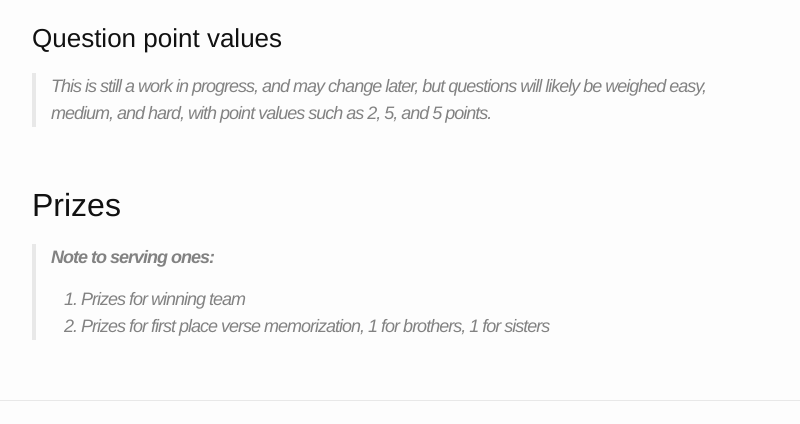
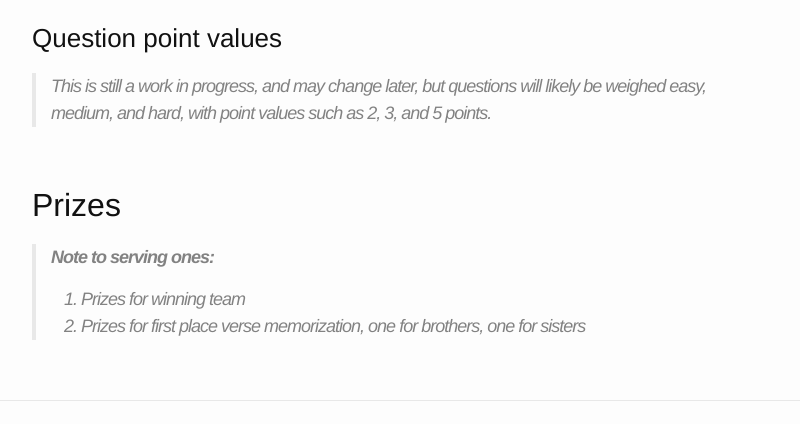
Before and after one commit to timmliu/picnic, a Jekyll site: the page built from _posts/2015-07-18-sst-2015-team-prize-structure.md, in a window 1280 px wide and 900 px high, scrolled down 1797 px. Shown: the part 322-746 px from the top of the window, without its empty margins (238-1038 px from the left). Built offline with Jekyll 4.4.1, drawn with Linux system fonts in a browser that asks for light colours.

Commit message:
fix points typo

```diff
--- a/_posts/2015-07-18-sst-2015-team-prize-structure.md
+++ b/_posts/2015-07-18-sst-2015-team-prize-structure.md
@@ -69,7 +69,7 @@ You can aim for 3-5 questions per lesson, but feel free to write as many as you
 - Fill in the blank
 
 ### Question point values
-> This is still a work in progress, and may change later, but questions will likely be weighed easy, medium, and hard, with point values such as 2, 5, and 5 points.
+> This is still a work in progress, and may change later, but questions will likely be weighed easy, medium, and hard, with point values such as 2, 3, and 5 points.
 
 <br>
 
@@ -77,4 +77,4 @@ You can aim for 3-5 questions per lesson, but feel free to write as many as you
 
 > **Note to serving ones:**
 1. Prizes for winning team
-2. Prizes for first place verse memorization, 1 for brothers, 1 for sisters
+2. Prizes for first place verse memorization, one for brothers, one for sisters
```
Also changed, not shown: 1 other file.
